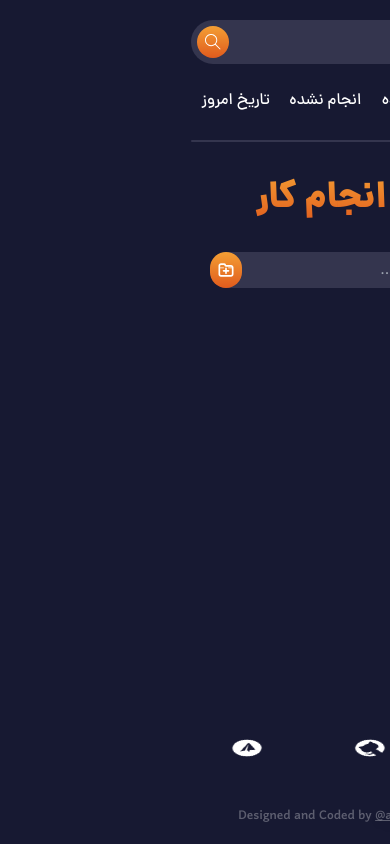
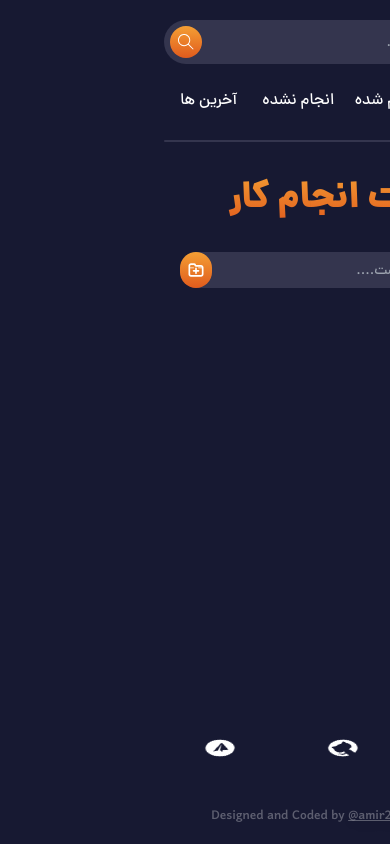
Before and after one commit to amir2002-js/todoList, a React (Vite) app: page / in a window 390 px wide. Built offline with nearby package versions, Linux system fonts and the light colour scheme.

Commit message:
resolve some bugs

```diff
--- a/src/App.jsx
+++ b/src/App.jsx
@@ -10,7 +10,7 @@ function App() {
 		{ title: "همه", id: 0, filterBy: true },
 		{ title: "انجام شده", id: 1, filterBy: "isDown" },
 		{ title: "انجام نشده", id: 2, filterBy: "isNotDown" },
-		{ title: "تاریخ امروز", id: 3, filterBy: "today" },
+		{ title: "آخرین ها", id: 3, filterBy: "today" },
 	];
 
 	const [searchWords, setSearchWords] = useState("");
--- a/src/components/AddTodo.jsx
+++ b/src/components/AddTodo.jsx
@@ -18,7 +18,7 @@ export default function AddTodo({ changeTodos, todo }) {
 							const newTodo = {
 								title: e.target[0].value,
 								id: Date.now(),
-								date: `${new Date().getDay()} / ${new Date().getMonth()} / ${new Date().getFullYear()}`,
+								date: `${new Date().getDate()} / ${new Date().getMonth()} / ${new Date().getFullYear()}`,
 								isDown: false,
 							};
 
@@ -27,7 +27,7 @@ export default function AddTodo({ changeTodos, todo }) {
 						e.target[0].value = "";
 					}}
 					action=""
-					className="bg-secBg w-1/2 min-w-80 rounded-full text-sm flex justify-between items-center"
+					className="bg-secBg sm:w-2/3 sm:min-w-80 max-sm:w-full max-sm:mx-4  rounded-full text-sm flex justify-between items-center"
 				>
 					<input
 						type="text"
--- a/src/components/FilteredTodo.jsx
+++ b/src/components/FilteredTodo.jsx
@@ -18,7 +18,7 @@ export default function FilteredTodo({
 		filteredTodos = todos.filter(
 			(item) =>
 				item.date ===
-				`${new Date().getDay()} / ${new Date().getMonth()} / ${new Date().getFullYear()}`
+				`${new Date().getDate()} / ${new Date().getMonth()} / ${new Date().getFullYear()}`
 		);
 	} else if (whoIsActive == 5) {
 		filteredTodos = todos.filter((item) =>
--- a/src/components/Selector.jsx
+++ b/src/components/Selector.jsx
@@ -1,4 +1,3 @@
-import { useState } from "react";
 import BtnSelector from "./BtnSelector";
 
 export default function Selector({
```
